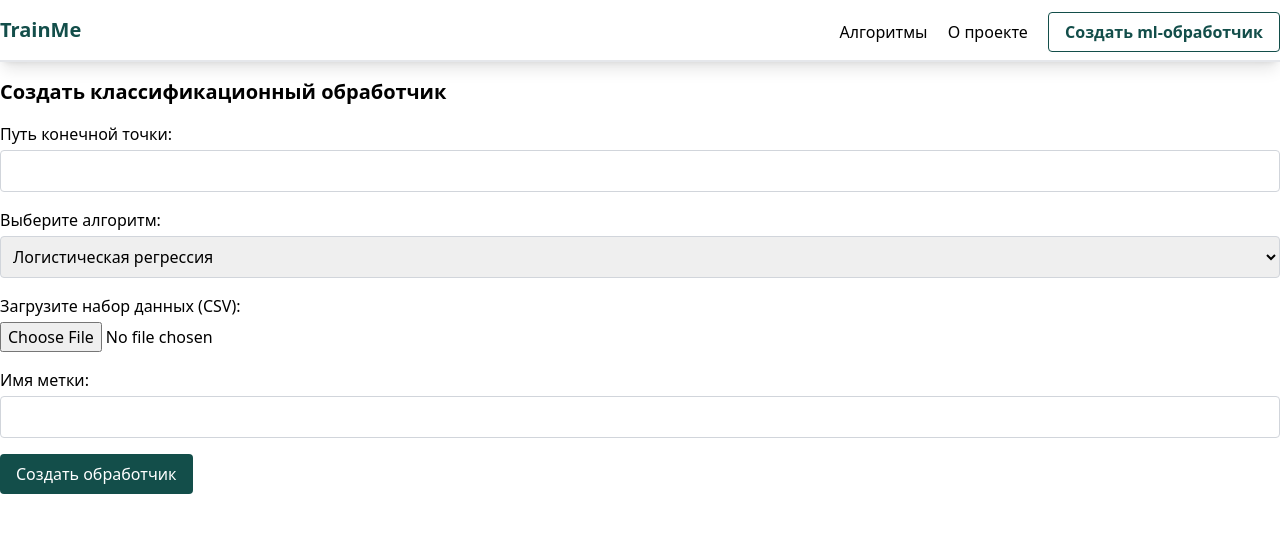
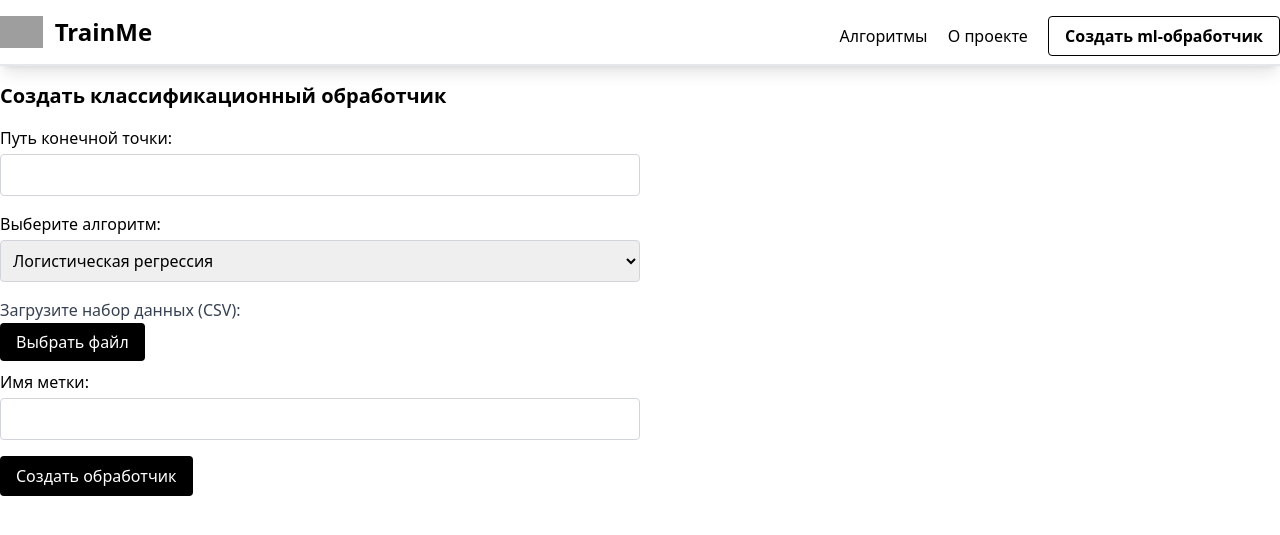
Before and after one commit to neZorinEgor/AdsAnalyzer, a FastAPI app: page /app/ in a window 1280 px wide. Shown: the top 535 px of the page. Run offline with FastAPI, Linux system fonts and the light colour scheme; parts of the project's set-up code (start-up, migrations or seed data) failed here and were passed over; some libraries are stand-ins or nearby versions; grey boxes are pictures that could not be loaded.

Commit message:
feat: add styles

```diff
--- a/src/frontend/pages/router.py
+++ b/src/frontend/pages/router.py
@@ -4,8 +4,6 @@ from fastapi.staticfiles import StaticFiles
 from fastapi.templating import Jinja2Templates
 
 router = APIRouter(prefix="/app", tags=["Frontend"])
-
-router.mount("/static", StaticFiles(directory="src/frontend/static"), name="static")
 
 
 templates = Jinja2Templates(directory="src/frontend/templates")
--- a/src/frontend/templates/components/header.html
+++ b/src/frontend/templates/components/header.html
@@ -1,14 +1,20 @@
 {# Header #}
 <header class="py-4 bg-gray border-b-2 shadow-lg">
     <div class="container mx-auto flex justify-between items-end h-full">
-        <h1 class="text-xl font-bold text-[#134e4a]">TrainMe</h1>
+        <div class="mb-6 md:mb-0">
+              <a href="https://flowbite.com/" class="flex items-center">
+                  <img src="https://www.svgrepo.com/show/450794/deep-learning.svg" class="h-8 me-3" alt="TrainMe" />
+                  <span class="self-center text-2xl font-semibold whitespace-nowrap">TrainMe</span>
+              </a>
+        </div>
         <div class="space-x-4">
             <a class="font-medium text-base" href="#">Алгоритмы</a>
             <a class="font-medium text-base" href="#">О проекте</a>
-            <a class="transition bg-transparent hover:bg-[#134e4a] text-[#134e4a] font-semibold hover:text-white py-2 px-4 border border-[#134e4a] hover:border-transparent rounded" href="#">Создать ml-обработчик</a>
+            <a class="transition bg-transparent hover:bg-black text-black font-semibold hover:text-white py-2 px-4 border border-black hover:border-transparent rounded" href="#">Создать ml-обработчик</a>
         </div>
     </div>
 </header>
 
+
 {% block content %}
 {% endblock %}
--- a/src/frontend/templates/index.html
+++ b/src/frontend/templates/index.html
@@ -4,12 +4,13 @@
     <meta charset="UTF-8">
     <title>TrainMe</title>
     <script src="https://cdn.tailwindcss.com"></script>
+    <script src="{{ url_for('static', path='js/create_handler.js') }}"></script>
 </head>
 <body>
     {% extends 'components/header.html' %}
     {% block content %}
-    <main>
-        <div class="container mx-auto mt-4">
+    <main class="container mx-auto">
+        <div class="mt-4 w-1/2">
             <h1 class="text-xl font-bold mb-4">Создать классификационный обработчик</h1>
             <form id="create-handler-form" class="space-y-4" method="post" enctype="multipart/form-data">
                 <div>
@@ -24,18 +25,22 @@
                         <option value="boost">Градиентный бустинг</option>
                     </select>
                 </div>
+                <div>
+                    <label for="dataset" class="block font-medium text-gray-700 mb-2">Загрузите набор данных (CSV):</label>
+                    <input type="file" id="dataset" name="dataset" accept=".csv" required class="sr-only" />
+                    <label for="dataset" class="bg-black text-white py-2 px-4 rounded cursor-pointer">
+                        Выбрать файл
+                    </label>
+                </div>
 
-                <div>
-                    <label for="dataset" class="block font-medium">Загрузите набор данных (CSV):</label>
-                    <input type="file" id="dataset" name="dataset" accept=".csv" required class="mt-1">
-                </div>
+
 
                 <div>
                     <label for="label_name" class="block font-medium">Имя метки:</label>
                     <input type="text" id="label_name" name="label_name" required class="mt-1 p-2 border border-gray-300 rounded w-full">
                 </div>
 
-                <button type="submit" class="bg-[#134e4a] text-white py-2 px-4 rounded">Создать обработчик</button>
+                <button type="submit" class="bg-black text-white py-2 px-4 rounded">Создать обработчик</button>
             </form>
             <div id="response" class="mt-4"></div>
         </div>
--- a/src/main.py
+++ b/src/main.py
@@ -10,6 +10,7 @@ from fastapi_cache.backends.redis import RedisBackend
 from fastapi_cache.decorator import cache
 from pydantic import create_model
 from redis import asyncio as aioredis
+from starlette.staticfiles import StaticFiles
 
 from src.config import settings
 
@@ -37,6 +38,8 @@ app = FastAPI(
     lifespan=lifespan,
     docs_url="/docs",
 )
+
+app.mount("/static", StaticFiles(directory="src/frontend/static"), name="static")
 
 # Origins url's for CORS
 origins = [
```
Also changed, not shown: src/frontend/static/img/logo.svg (added), src/frontend/static/js/create_handler.js (added), src/user/model.py (added), src/user/schema.py (added).
